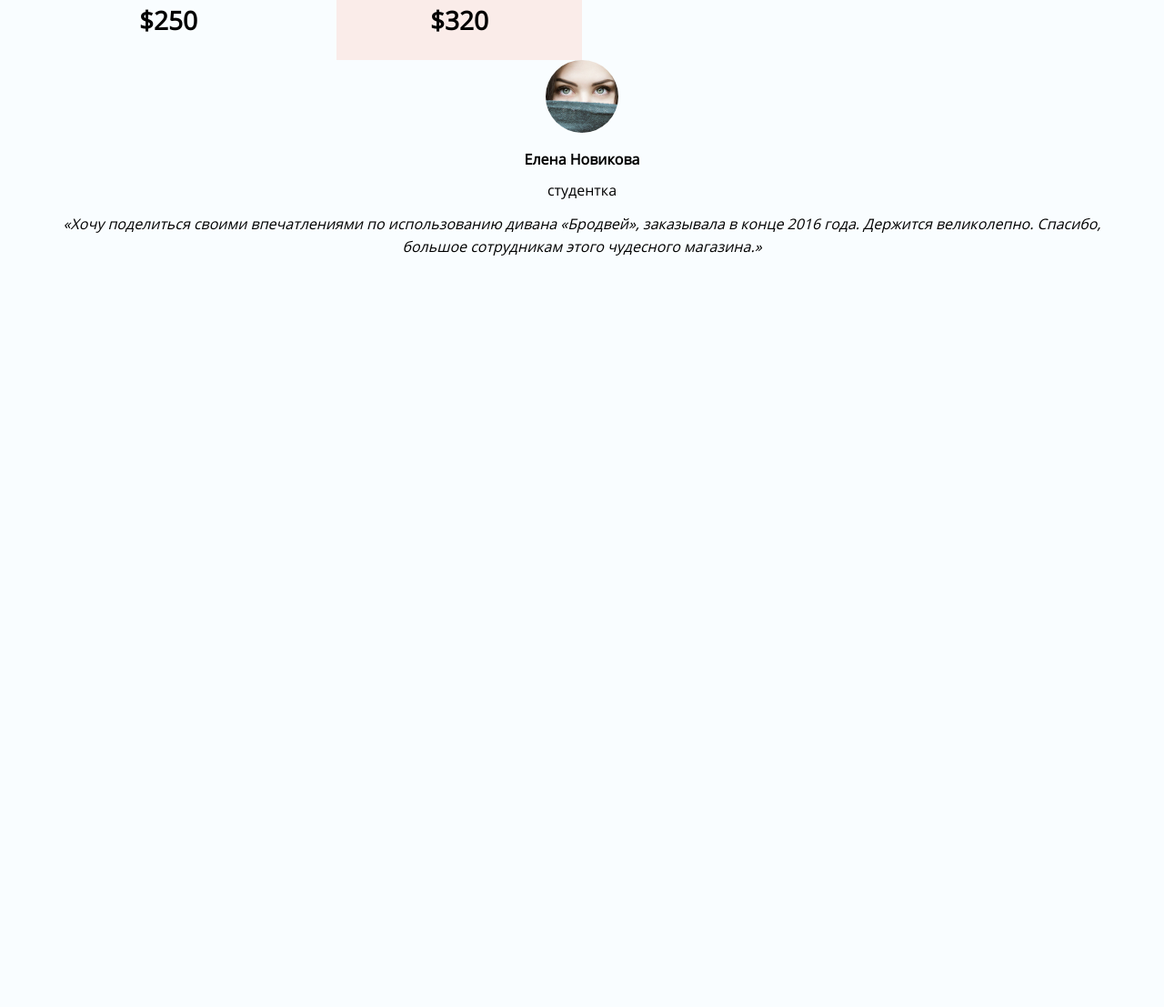
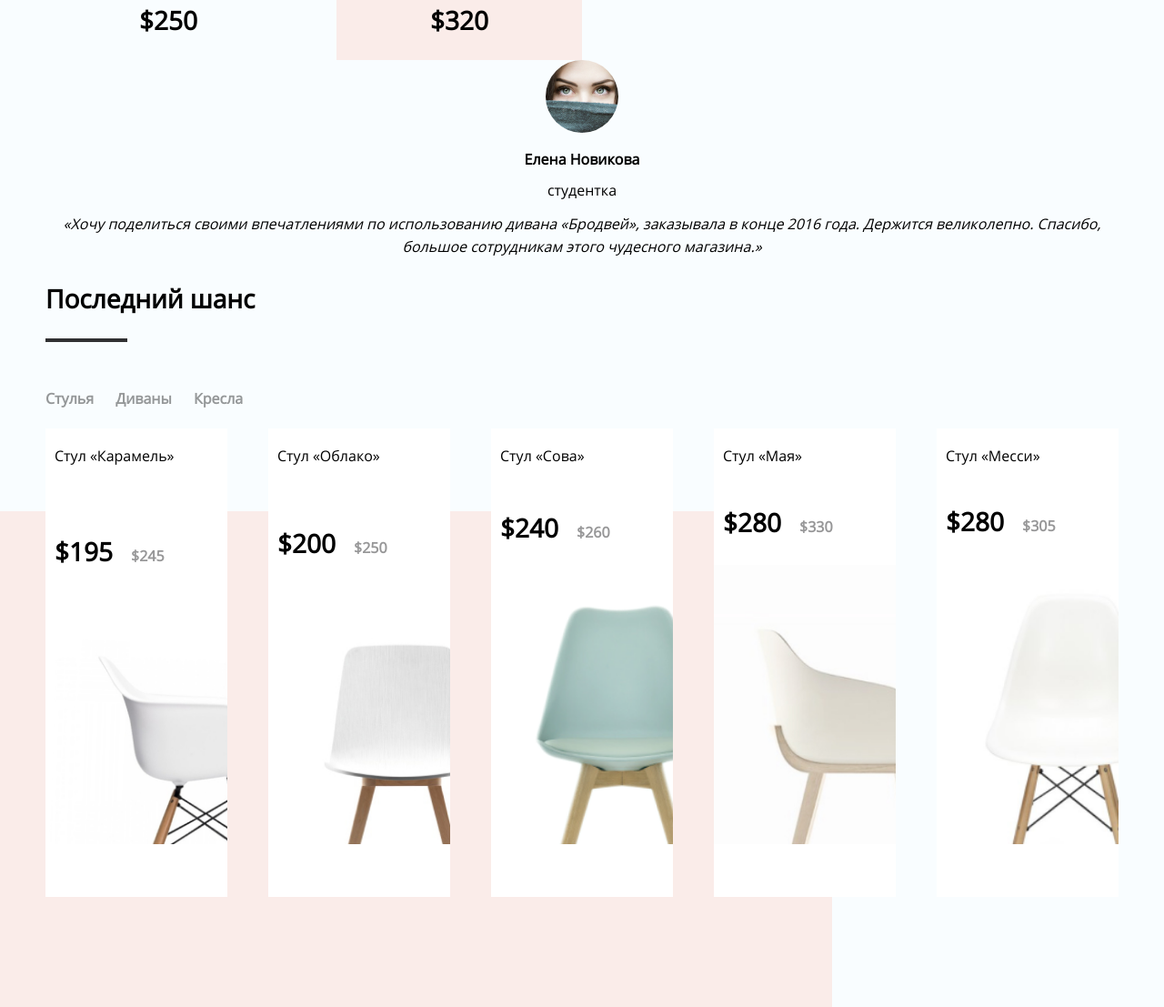
Before and after one commit to Kirillo1/final_css_project, a website built with Vite: page index.html in a window 1280 px wide. Shown: the part 1488-2595 px from the top of the page at 91% size. Before the commit the page ends 1788 px from the top, so only its background shows below. Built offline with nearby package versions, Linux system fonts and the light colour scheme.

Commit message:
Добавлен блок Последний шанс

```diff
--- a/index.html
+++ b/index.html
@@ -148,18 +148,71 @@
         <div>
           <img src="src/img/avatar.jpg" class="avatar">
         </div>
-        <div >
+        <div>
           <p class="fz-16">Елена Новикова</p>
           <p>студентка</p>
         </div>
         <div>
-          <p class="comment">«Хочу поделиться своими впечатлениями по использованию дивана «Бродвей», заказывала в конце 2016 года.
+          <p class="comment">«Хочу поделиться своими впечатлениями по использованию дивана «Бродвей», заказывала в конце
+            2016 года.
             Держится великолепно. Спасибо, большое сотрудникам этого чудесного магазина.»</p>
         </div>
       </div>
+    </section>
 
+    <section class="last-chance container">
+      <div>
+        <h3 class="fz-28">Последний шанс</h3>
+        <div class="underlining"></div>
+      </div>
+      <div class="last-chance-menu">
+        <a href="#">Стулья</a>
+        <a href="#">Диваны</a>
+        <a href="#">Кресла</a>
+      </div>
+      <div class="cards">
+        <div class="card">
+          <span class="top-border"></span>
+
+          <p class="card-title">Стул «Карамель»</p>
+          <p class="card-prices">$195<span>$245</span></p>
+          <img src="src/img/chair-caramel-desktop.png" alt="">
+          <button type="submit">Купить</button>
+        </div>
+        <div class="card">
+          <span class="top-border"></span>
+          <p class="card-title">Стул «Облако»</p>
+          <p class="card-prices">$200<span>$250</span></p>
+          <img src="src/img/chair-cloud-desktop.jpg" alt="">
+          <button type="submit">Купить</button>
+        </div>
+        <div class="card">
+          <span class="top-border"></span>
+          <p class="card-title">Стул «Сова»</p>
+          <p class="card-prices">$240<span>$260</span></p>
+          <img src="src/img/chair-owl-desktop.png" alt="">
+          <button type="submit">Купить</button>
+        </div>
+        <div class="card">
+          <span class="top-border"></span>
+          <p class="card-title">Стул «Мая»</p>
+          <p class="card-prices">$280<span>$330</span></p>
+          <img src="src/img/chair-maya-desktop.jpg" alt="">
+          <button type="submit">Купить</button>
+        </div>
+        <div class="card">
+          <span class="top-border"></span>
+          <p class="card-title">Стул «Месси»</p>
+          <p class="card-prices">$280<span>$305</span></p>
+          <img src="src/img/chair-messi-desktop.png" alt="">
+          <button type="submit">Купить</button>
+        </div>
+      </div>
     </section>
+    <div class="decorative"></div>
   </main>
+
+
 
   <script src="src/js/vendor/swiper.js"></script>
   <script src="src/js/lib/slider-main.js"></script>
--- a/src/css/index.css
+++ b/src/css/index.css
@@ -63,6 +63,69 @@
     text-align: center;
 }
 
+.comments {
+    margin-bottom: 100px;
+}
+
+.card-title {
+    font-size: 16 px;
+    font-weight: 400;
+}
+
+.card-prices {
+    font-weight: 600;
+    font-size: 28px;
+    line-height: 38px;
+
+}
+
+.card-prices span {
+    font-size: 16px;
+    line-height: 21.7px;
+    color: #303032;
+    opacity: 50%;
+    margin-left: 20px;
+}
+
+.card {
+    background-color: white;
+    width: 200px;
+    display: flex;
+    flex-direction: column;
+}
+
+.card button {
+    background-color: #303032;
+    color: white;
+    width: 200px;
+    height: 58px;
+    opacity: 0;
+}
+
+.card:hover button {
+    opacity: 100%;
+}
+
+.card:hover .top-border {
+    background-color: black;
+}
+
+.top-border {
+    height: 5px;
+    background-color: white
+}
+
+.card p {
+    margin-left: 10px;
+    flex-grow: 1;
+}
+
+.card img {
+    float: right;
+    max-width: 100%;
+    height: auto;
+}
+
 .comment {
     font-style: italic;
     font-size: 16px;
@@ -72,6 +135,45 @@
 
 .avatar {
     border-radius: 50px;
+}
+
+.decorative {
+    width: 100%;
+    height: 100%;
+    background-color: #FAECE9;
+    width: 915px;
+    height: 545px;
+    position: absolute;
+    top: 2050px;
+    z-index: -1;
+    display: block;
+}
+
+.last-chance-menu {
+    margin-top: 50px;
+}
+
+.last-chance-menu a {
+    text-decoration: none;
+    font-size: 16px;
+    font-weight: 600;
+    line-height: 24.7px;
+    color: black;
+    opacity: 40%;
+    margin-right: 20px;
+}
+
+.last-chance-menu a:hover {
+    opacity: 100%;
+    border-bottom: 4px solid black;
+}
+
+.cards {
+    display: flex;
+    justify-content: space-between;
+    align-items: stretch;
+    margin-bottom: 100px;
+    margin-top: 20px;
 }
 
 @media screen and (max-width: 768px) {
@@ -99,6 +201,10 @@
     .comments {
         display: none;
     }
+
+    .decorative {
+        display: none;
+    }
 }
 
 @media screen and (max-width: 768px) {
@@ -110,6 +216,11 @@
     .novelty-products-left {
         display: flex;
         flex-direction: column;
+    }
+
+    .cards {
+        flex-direction: column;
+        align-items: center
     }
 
     .novelty-product-new,
```
